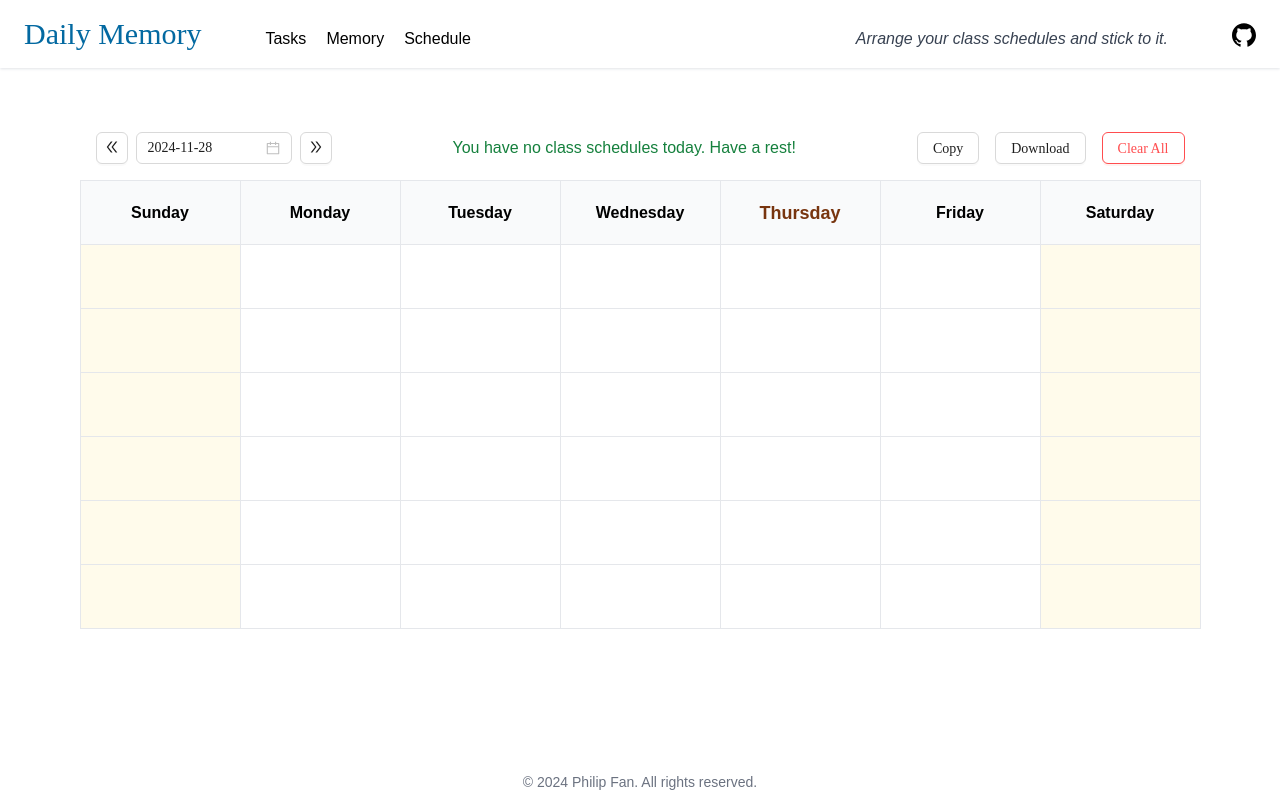
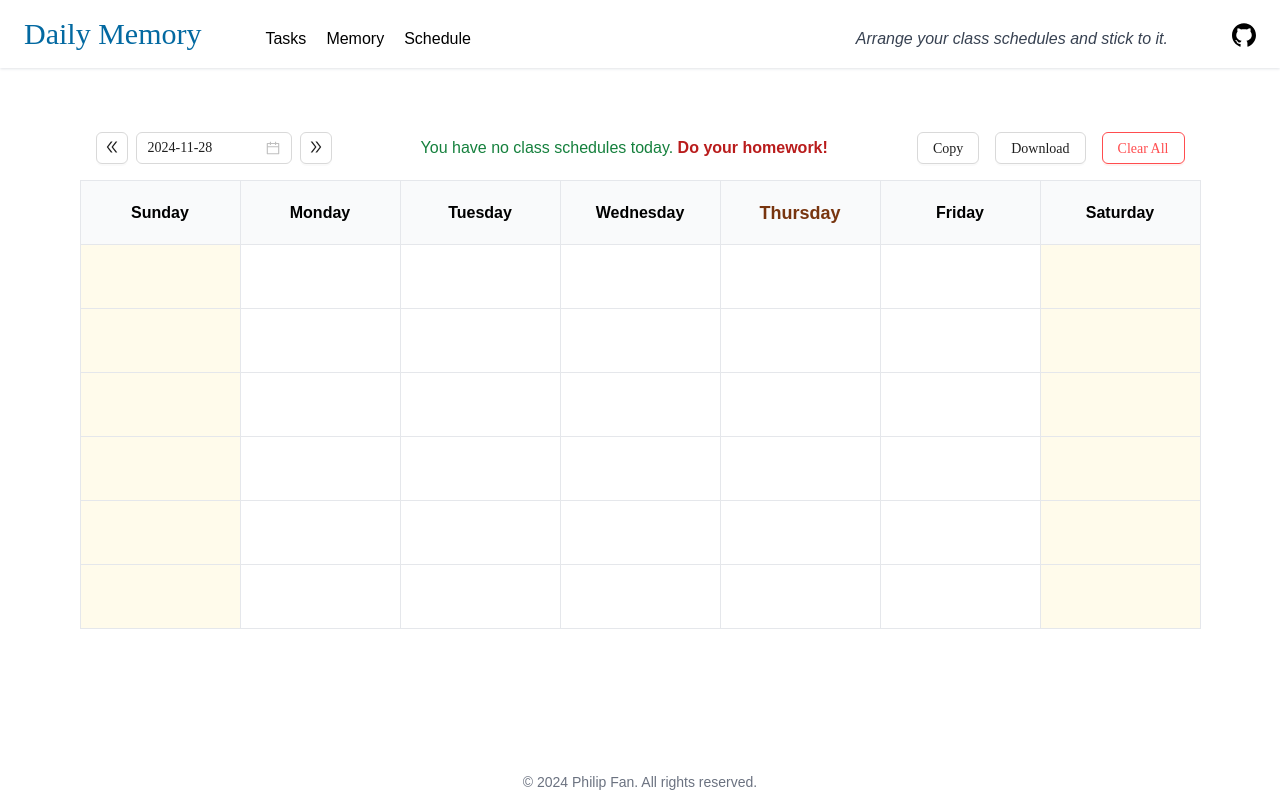
Before and after one commit to fanyf22/daily-memory, a React (Vite) app: page /schedule in a window 1280 px wide. Built offline with nearby package versions, Linux system fonts and the light colour scheme.

Commit message:
Change the display of tips

```diff
--- a/src/app/schedule/page.tsx
+++ b/src/app/schedule/page.tsx
@@ -46,7 +46,9 @@ const SchedulePage: FC = () => {
           <div className="flex-1 text-center">
             <p className={count ? "text-yellow-700" : "text-green-700"}>
               You have {count ? count : "no"} class schedules today.{" "}
-              {count ? "Cheer up!" : "Have a rest!"}
+              <span className="text-red-700 font-semibold">
+                {count ? "Cheer up!" : "Do your homework!"}
+              </span>
             </p>
           </div>
           <Space direction="horizontal" size="middle">
```
